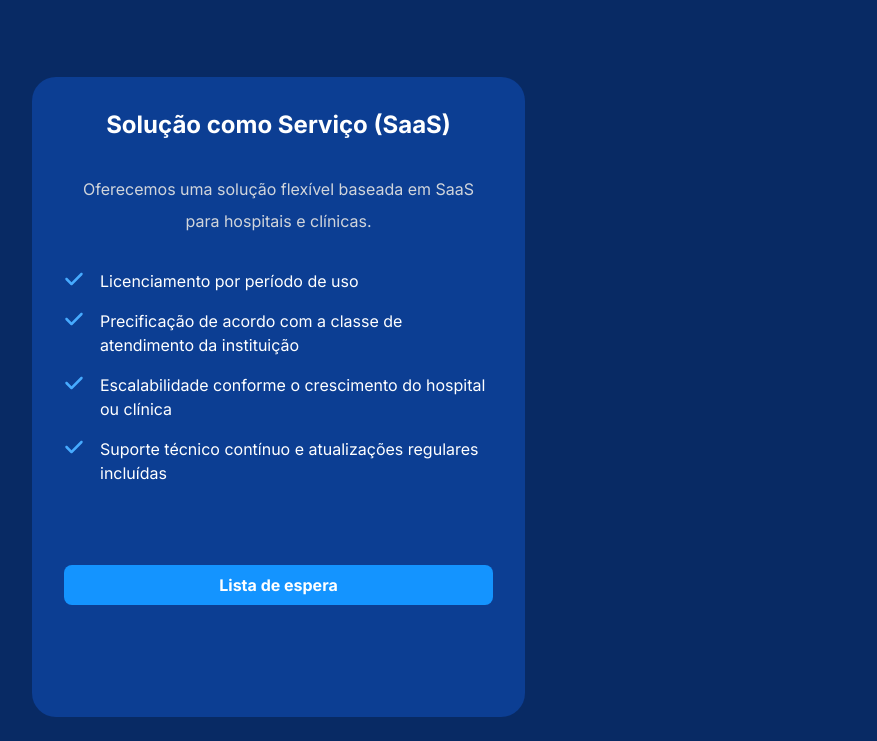
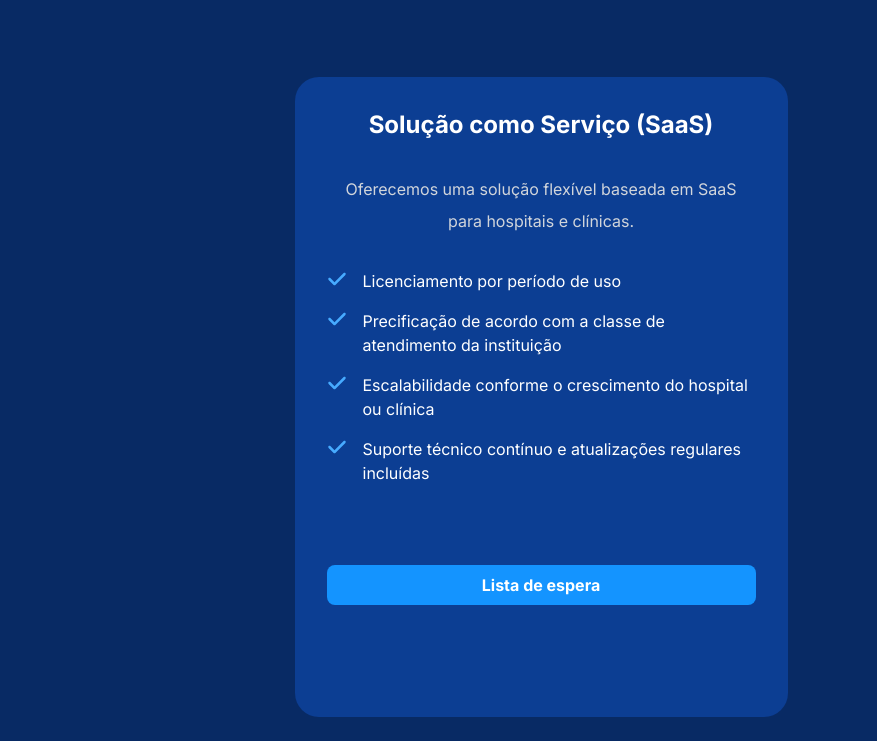
Before and after one commit to LeandroLuna/healthflow, an Astro site in the folder hotsite/: page / in a window 1280 px wide. Shown: the part 5379-6120 px from the top of the page, without its empty margins (99-976 px from the left). Built offline with nearby package versions, Linux system fonts and the light colour scheme; Astro itself is replaced by a stand-in of ours.

Commit message:
fix: center align business model

```diff
--- a/hotsite/src/components/BusinessModel.jsx
+++ b/hotsite/src/components/BusinessModel.jsx
@@ -34,8 +34,8 @@ export const BusinessModel = () => {
                 Explore como entregamos valor aos nossos clientes através do nosso modelo de negócios inovador.
               </p>
             </div>
-            <div className="flex flex-wrap -mx-4 items-center mt-20">
-              <div className="w-full lg:w-1/2 px-4 mb-8 lg:mb-0 lg:justify-center">
+            <div className="flex flex-wrap -mx-4 items-center mt-20 justify-center">
+              <div className="w-full lg:w-1/2 px-4 mb-8 lg:mb-0">
                 <div className="p-8 bg-bgDark3 rounded-3xl h-[35rem] lg:h-[40rem]">
                   <h3 className="mb-2 2xl:mb-4 text-2xl font-bold font-heading text-primaryText text-center">
                     Solução como Serviço (SaaS)
```
